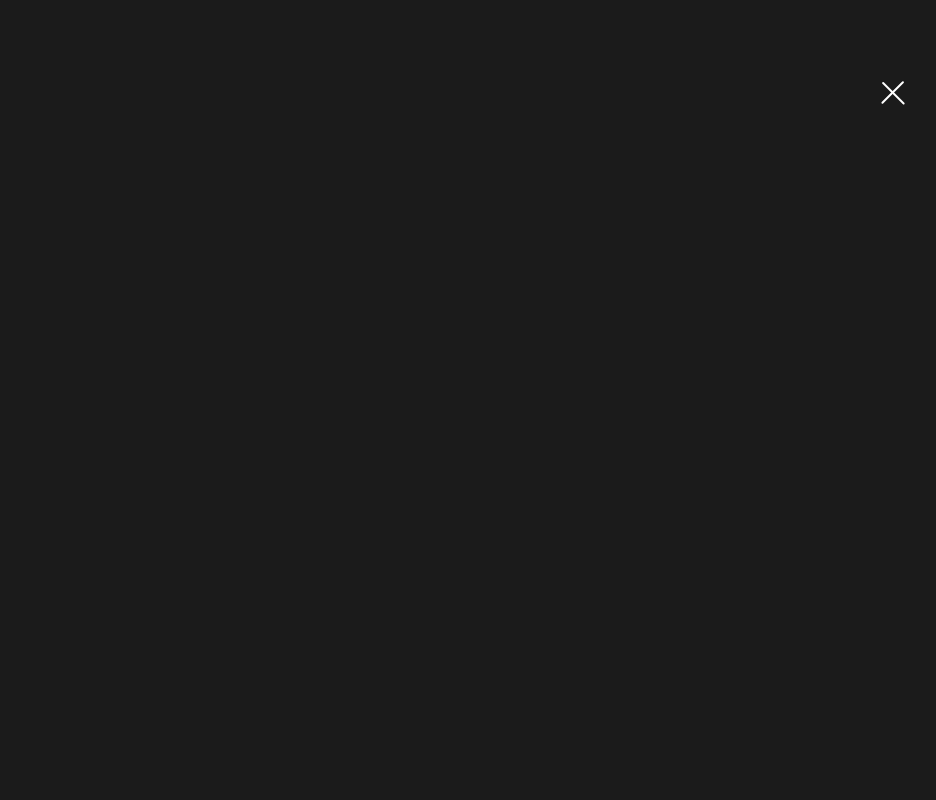
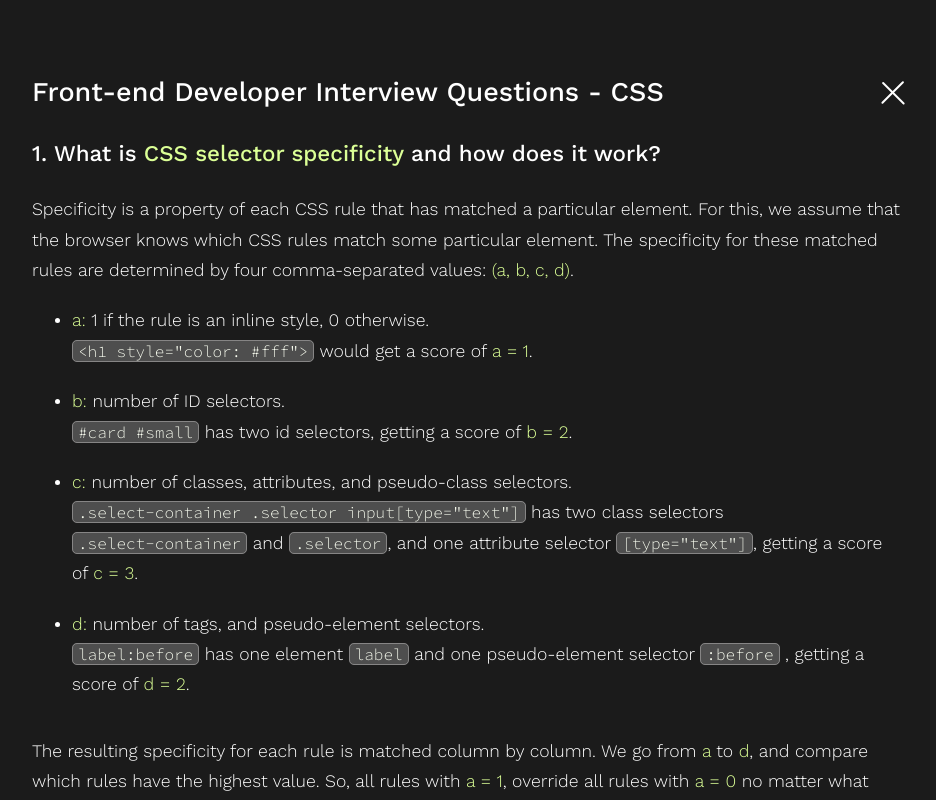
Before and after one commit to desslinga/personal-web, an Angular app: page /notes/frontend-questions-css in a window 1280 px wide. Shown: the whole page, without its empty margins (173-1109 px from the left). Built offline with nearby package versions, Linux system fonts and the light colour scheme.

Commit message:
Adding frontend-questions-css and first question

```diff
--- a/src/app/app.module.ts
+++ b/src/app/app.module.ts
@@ -37,6 +37,7 @@ import { NotesPreviewComponent } from './pages/partial/notes-preview/notes-previ
 
 // note previews
 import { FrontendQuestionsHtmlComponent } from './pages/partial/notes-preview/previews/frontend-questions-html/frontend-questions-html.component';
+import { FrontendQuestionsCssComponent } from './pages/partial/notes-preview/previews/frontend-questions-css/frontend-questions-css.component';
 
 // note components
 import { DefnComponent } from './components/notes/defn.component';
@@ -69,7 +70,8 @@ import { LocComponent } from './components/notes/loc.component';
     NotesPreviewComponent,
     FrontendQuestionsHtmlComponent,
     DefnComponent,
-    LocComponent
+    LocComponent,
+    FrontendQuestionsCssComponent
   ],
   imports: [
     BrowserModule,
--- a/src/app/pages/full/notes/notes.component.html
+++ b/src/app/pages/full/notes/notes.component.html
@@ -28,6 +28,11 @@
     <div class="col-12 col-md-6">
       <a class="btn-sim" routerLink="/notes/frontend-questions-html">
         <span>FRONT-END QUESTIONS HTML</span>
+      </a>
+    </div>
+    <div class="col-12 col-md-6">
+      <a class="btn-sim" routerLink="/notes/frontend-questions-css">
+        <span>FRONT-END QUESTIONS CSS</span>
       </a>
     </div>
   </div>
--- a/src/app/pages/partial/notes-preview/notes-preview.component.html
+++ b/src/app/pages/partial/notes-preview/notes-preview.component.html
@@ -5,4 +5,7 @@
     <app-frontend-questions-html
       *ngIf="project==='frontend-questions-html'"
     ></app-frontend-questions-html>
+    <app-frontend-questions-css
+      *ngIf="project==='frontend-questions-css'"
+    ></app-frontend-questions-css>
 </app-preview>
--- a/src/app/pages/partial/notes-preview/notes-preview.component.ts
+++ b/src/app/pages/partial/notes-preview/notes-preview.component.ts
@@ -19,6 +19,9 @@ export class NotesPreviewComponent implements OnInit {
       case 'frontend-questions-html':
         this.title = "Front-end Developer Interview Questions - HTML";
         break;
+      case 'frontend-questions-css':
+        this.title = "Front-end Developer Interview Questions - CSS";
+        break;
       default:
         break;
     }
--- /dev/null
+++ b/src/app/pages/partial/notes-preview/previews/frontend-questions-css/frontend-questions-css.component.html
@@ -0,0 +1,64 @@
+<div class='blog'>
+  <div class="row">
+    <div class="col-12">
+      <h3>1. What is <defn>CSS selector specificity</defn> and how does
+        it work? </h3>
+      <p>
+        Specificity is a property of each CSS rule that has matched a
+        particular element. For this, we assume that the browser knows which
+        CSS rules match some particular element. The specificity for these
+        matched rules are determined by four comma-separated values:
+        <defn>(a, b, c, d)</defn>.
+      </p>
+      <ul>
+        <li>
+          <p>
+            <defn>a: </defn>
+            1 if the rule is an inline style, 0 otherwise.
+            <br>
+            <loc>&lt;h1 style="color: #fff"&gt;</loc> would get a score of
+            <defn>a = 1</defn>.
+          </p>
+        </li>
+        <li>
+          <p>
+            <defn>b: </defn>
+            number of ID selectors.
+            <br>
+            <loc>#card #small</loc> has two id selectors, getting a score
+            of <defn>b = 2</defn>.
+          </p>
+        </li>
+        <li>
+          <p>
+            <defn>c: </defn>
+            number of classes, attributes, and pseudo-class selectors.
+            <br>
+            <loc>.select-container .selector input[type="text"]</loc> has two
+            class selectors <loc>.select-container</loc> and <loc>.selector</loc>,
+            and one attribute selector <loc>[type="text"]</loc>, getting a score
+            of <defn>c = 3</defn>.
+          </p>
+        </li>
+        <li>
+          <p>
+            <defn>d: </defn>
+            number of tags, and pseudo-element selectors.
+            <br>
+            <loc>label:before</loc> has one element <loc>label</loc> and one
+            pseudo-element selector <loc>:before</loc> , getting a score of
+            <defn>d = 2</defn>.
+          </p>
+        </li>
+      </ul>
+      <p>
+        The resulting specificity for each rule is matched column by column.
+        We go from <defn>a</defn> to <defn>d</defn>, and compare which rules
+        have the highest value. So, all rules with <defn>a = 1</defn>, override
+        all rules with <defn>a = 0 </defn>no matter what each of them get for
+        <defn>b</defn>, <defn>c</defn>, or <defn>d</defn>.
+      </p>
+      <hr>
+    </div>
+  </div>
+</div>
--- /dev/null
+++ b/src/app/pages/partial/notes-preview/previews/frontend-questions-css/frontend-questions-css.component.ts
@@ -0,0 +1,14 @@
+import { Component, OnInit } from '@angular/core';
+
+@Component({
+  selector: 'app-frontend-questions-css',
+  templateUrl: './frontend-questions-css.component.html'
+})
+export class FrontendQuestionsCssComponent implements OnInit {
+
+  constructor() { }
+
+  ngOnInit() {
+  }
+
+}
```
